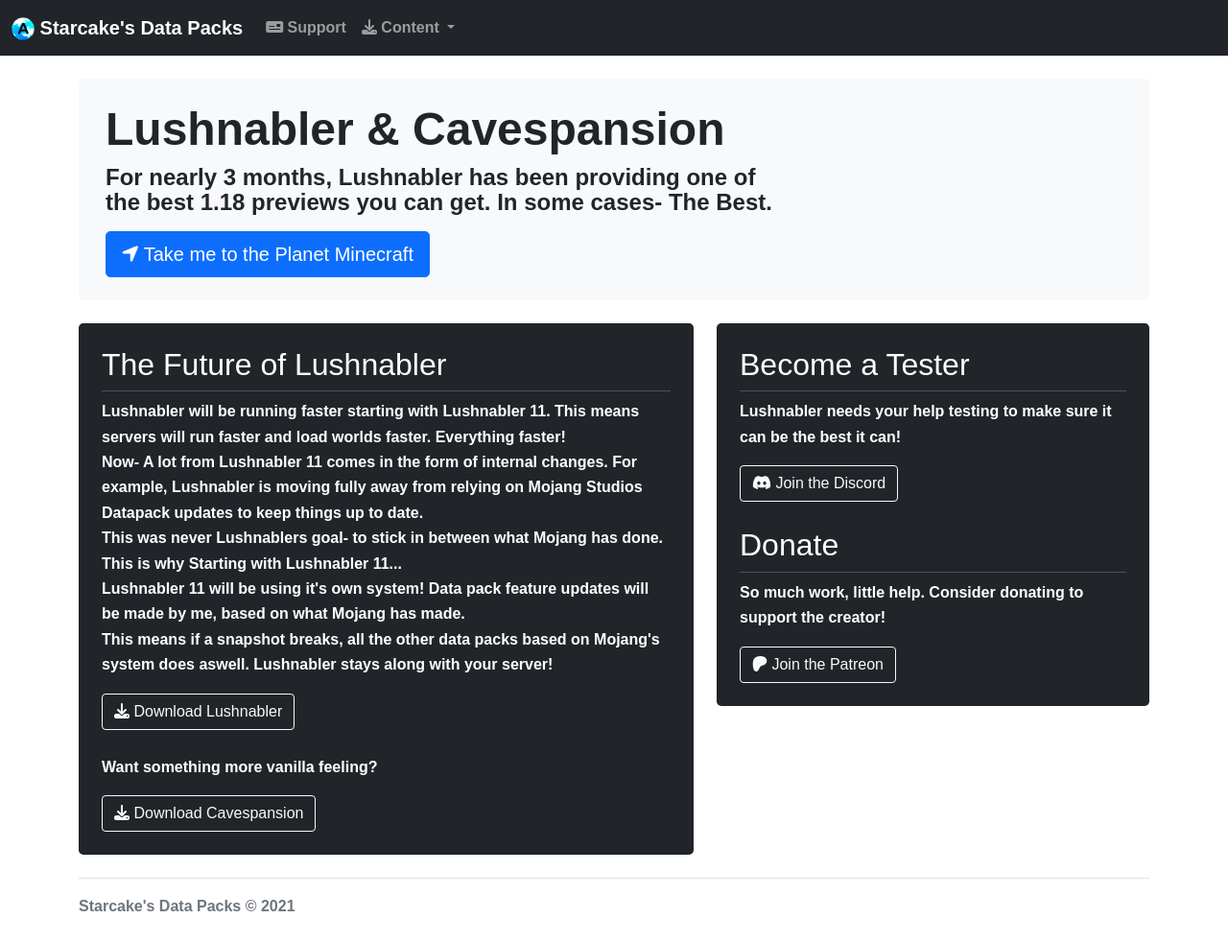
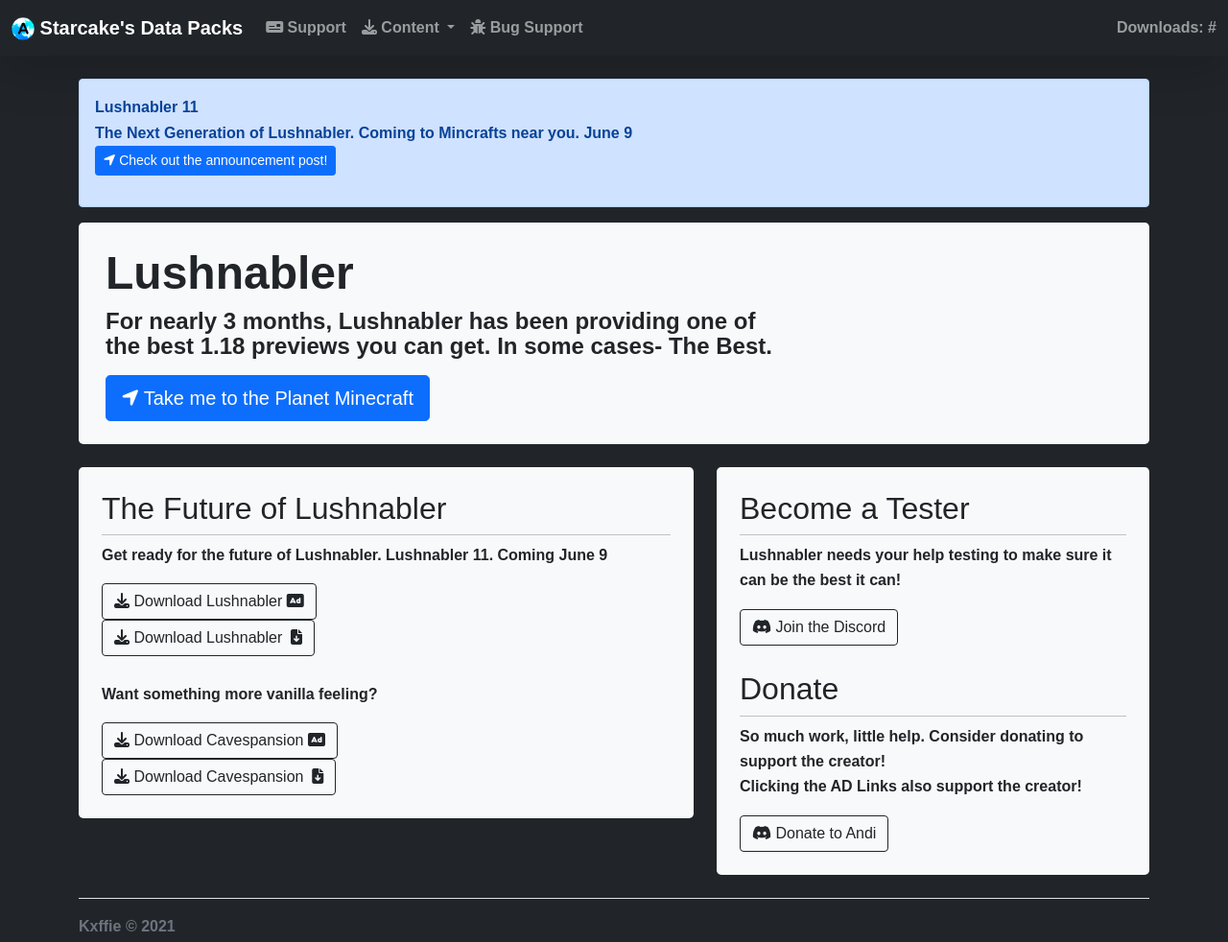
Before and after one commit to Kxffie/starcakesdatapacks, a plain HTML site: page index.html in a window 1280 px wide. Shown: the whole page at 96% size. Drawn offline with nearby package versions, Linux system fonts and the light colour scheme; no server answers.

Commit message:
Add files via upload

```diff
--- a/index.html
+++ b/index.html
@@ -1,5 +1,5 @@
 <!DOCTYPE html>
-<html>
+<html class="bg-dark">
 
 <head>
     <!-- BOOTSTRAP CSS -->
@@ -14,10 +14,18 @@
     <meta name="description" content="Starcake's Data Packs for Minecraft">
     <meta name="viewport" content="width=device-width, initial-scale=1">
     <link rel="stylesheet" href="css/index.css">
+
+    <meta property="og:title" content="Starcakes Data Packs" />
+    <meta property="og:type" content="website" />
+    <meta property="og:url" content="https://starcakesdatapacks.glitch.me/" />
+    <meta property="og:image" content="https://i.ibb.co/J7RjwP1/aspironlogobutnoeffort.png" />
+    <meta property="og:description" content="Starcakes Data Packs
+                                            Download Lushnabler for Minecraft Today!" />
+    <meta name="theme-color" content="#000000">
 </head>
 
-<body>
-    <nav class="navbar navbar-expand-lg navbar-dark bg-dark">
+<body onload="loaded()">
+    <nav class="shadow-lg navbar navbar-expand-lg navbar-dark bg-dark">
         <div class="container-fluid">
             <a class="navbar-brand" href="https://www.planetminecraft.com/member/itsstarcake/" target="_blank">
                 <img src="assets/aspironlogobutnoeffort.png" alt="" width="24" height="24" class="d-inline-block align-text-top"> Starcake's Data Packs
@@ -48,7 +56,11 @@
                             <li><a class="dropdown-item" href="https://www.planetminecraft.com/data-pack/glowby-better-glow-berries/" target="_blank">Glowby</a></li>
                         </ul>
                     </li>
+                    <li class="nav-item">
+                        <a class="nav nav-link" href="https://discord.gg/uRjEckTj86"><i class="fas fa-bug"></i> Bug Support</a>
+                    </li>
                 </ul>
+                <span class="navbar-text">Downloads: <span id="downloadData">#</span></span>
             </div>
         </div>
     </nav>
@@ -75,52 +87,59 @@
         </div>
     </div>
 
-    <main>
+    <main class="bg-dark">
         <div class="container py-4">
+
+            <div class="alert alert-primary lushnableralert" role="alert">
+                <p class="fw-bold">
+                    Lushnabler 11<br>The Next Generation of Lushnabler. Coming to Mincrafts near you. June 9
+                    <br>
+                    <a href="#"><button class="btn btn-primary btn-sm" type="button"><i class="fas fa-location-arrow"></i> Check out the announcement post!</button></a>
+                </p>
+            </div>
 
             <div class="p-3 mb-4 bg-light rounded-3">
                 <div class="container-fluid py-2">
-                    <h1 class="display-5 fw-bold">Lushnabler & Cavespansion</h1>
+                    <h1 class="display-5 fw-bold">Lushnabler</h1>
                     <p class="col-md-8 fs-4">For nearly 3 months, Lushnabler has been providing one of the best 1.18 previews you can get. In some cases- The Best.</p>
-                    <a href="https://www.planetminecraft.com/blog/the-future-of-lushnabler-lushnabler-11-reveal/" target="_blank"><button class="btn btn-primary btn-lg" type="button"><i class="fas fa-location-arrow"></i> Take me to the Planet Minecraft</button></a>
+                    <a href="https://www.planetminecraft.com/member/itsstarcake/" target="_blank"><button class="btn btn-primary btn-lg" type="button"><i class="fas fa-location-arrow"></i> Take me to the Planet Minecraft</button></a>
                 </div>
             </div>
 
             <div class="row align-items-md-stretch">
                 <div class="col-md-7">
-                    <div class="h-100 p-4 text-white bg-dark rounded-3">
+                    <div class="h-60 p-4 text-dark bg-light rounded-3">
                         <h2>The Future of Lushnabler</h2>
                         <hr class="dropdown-divider">
-                        <p>Lushnabler will be running faster starting with Lushnabler 11. This means servers will run faster and load worlds faster. Everything faster!<br>Now- A lot from Lushnabler 11 comes in the form of internal changes. For example, Lushnabler
-                            is moving fully away from relying on Mojang Studios Datapack updates to keep things up to date.<br>This was never Lushnablers goal- to stick in between what Mojang has done. This is why Starting with Lushnabler 11...<br>Lushnabler
-                            11 will be using it's own system! Data pack feature updates will be made by me, based on what Mojang has made.<br>This means if a snapshot breaks, all the other data packs based on Mojang's system does aswell. Lushnabler stays
-                            along with your server!</p>
-                        <a href="https://www.planetminecraft.com/blog/the-future-of-lushnabler-lushnabler-11-reveal/" target="_blank"><button class="btn btn-outline-light" type="button"><i class="fas fa-download"></i> Download Lushnabler</button></a><br><br>
+                        <p>Get ready for the future of Lushnabler. Lushnabler 11. Coming June 9 </p>
+                        <a href="downloads/lushnabler-x-4.zip" target="_blank" onclick="clicked()"><button class="btn btn-outline-dark" type="button"><i class="fas fa-download"></i> Download Lushnabler <i class="fas fa-ad"></i></button></a><br>
+                        <a href="downloads/lushnabler-x-4.zip" target="_blank" onclick="clicked()"><button class="btn btn-outline-dark" type="button"><i class="fas fa-download"></i> Download Lushnabler&nbsp; <i class="fas fa-file-download"></i></button></a><br><br>
                         <p>Want something more vanilla feeling?</p>
-                        <a href="https://www.planetminecraft.com/data-pack/cavespansion-7-6-760-21w20a/" target="_blank"><button class="btn btn-outline-light" type="button"><i class="fas fa-download"></i> Download Cavespansion</button></a>
+                        <a href="downloads/cavespansion-x-2.zip" target="_blank" onclick="clicked()"><button class="btn btn-outline-dark" type="button"><i class="fas fa-download"></i> Download Cavespansion <i class="fas fa-ad"></i></button></a><br>
+                        <a href="downloads/cavespansion-x-2.zip" target="_blank" onclick="clicked()"><button class="btn btn-outline-dark" type="button"><i class="fas fa-download"></i> Download Cavespansion&nbsp; <i class="fas fa-file-download"></i></button></a>
                     </div>
                 </div>
                 <div class="col-md-5">
-                    <div class="h-70 p-4 text-white bg-dark rounded-3">
+                    <div class="h-60 p-4 text-dark bg-light rounded-3">
                         <h2>Become a Tester</h2>
                         <hr class="dropdown-divider">
                         <p>Lushnabler needs your help testing to make sure it can be the best it can!</p>
-                        <a href="https://discord.com/invite/f269Dary9j" target="_blank"><button class="btn btn-outline-light" type="button"><i class="fab fa-discord"></i> Join the Discord</button></a><br><br>
+                        <a href="https://discord.com/invite/f269Dary9j" target="_blank"><button class="btn btn-outline-dark" type="button"><i class="fab fa-discord"></i> Join the Discord</button></a><br><br>
                         <h2>Donate</h2>
                         <hr class="dropdown-divider">
-                        <p>So much work, little help. Consider donating to support the creator!</p>
-                        <a href="https://www.patreon.com/starfight7" target="_blank"><button class="btn btn-outline-light" type="button"><i class="fab fa-patreon"></i> Join the Patreon</button></a>
+                        <p>So much work, little help. Consider donating to support the creator!<br>Clicking the AD Links also support the creator!</p>
+                        <a href="https://discord.com/nitro" target="_blank"><button class="btn btn-outline-dark" type="button"><i class="fab fa-discord"></i> Donate to Andi</button></a>
                     </div>
                 </div>
             </div>
 
             <footer class="pt-3 mt-4 text-muted border-top">
-                Starcake's Data Packs © 2021
+                Kxffie © 2021
             </footer>
         </div>
     </main>
 
-    <script src="js/index.css" async defer></script>
+    <script src="./js/index.js" async defer></script>
     <!-- BOOSTRAP BUNDLE -->
     <script src="https://cdn.jsdelivr.net/npm/bootstrap@5.0.2/dist/js/bootstrap.bundle.min.js" integrity="sha384-MrcW6ZMFYlzcLA8Nl+NtUVF0sA7MsXsP1UyJoMp4YLEuNSfAP+JcXn/tWtIaxVXM" crossorigin="anonymous"></script>
 </body>
--- /dev/null
+++ b/js/index.js
@@ -0,0 +1,19 @@
+function clicked() {
+    var xhr = new XMLHttpRequest();
+    xhr.open("GET", "https://api.countapi.xyz/hit/starcakes-datapacks/kxffie");
+    xhr.responseType = "json";
+    xhr.onload = function() {
+        document.getElementById("downloadData").innerHTML = this.response.value;
+    }
+    xhr.send();
+}
+
+function loaded() {
+    var xhr = new XMLHttpRequest();
+    xhr.open("GET", "https://api.countapi.xyz/get/starcakes-datapacks/kxffie");
+    xhr.responseType = "json";
+    xhr.onload = function() {
+        document.getElementById("downloadData").innerHTML = this.response.value;
+    }
+    xhr.send();
+}
```
Also changed, not shown: 2 other files.
